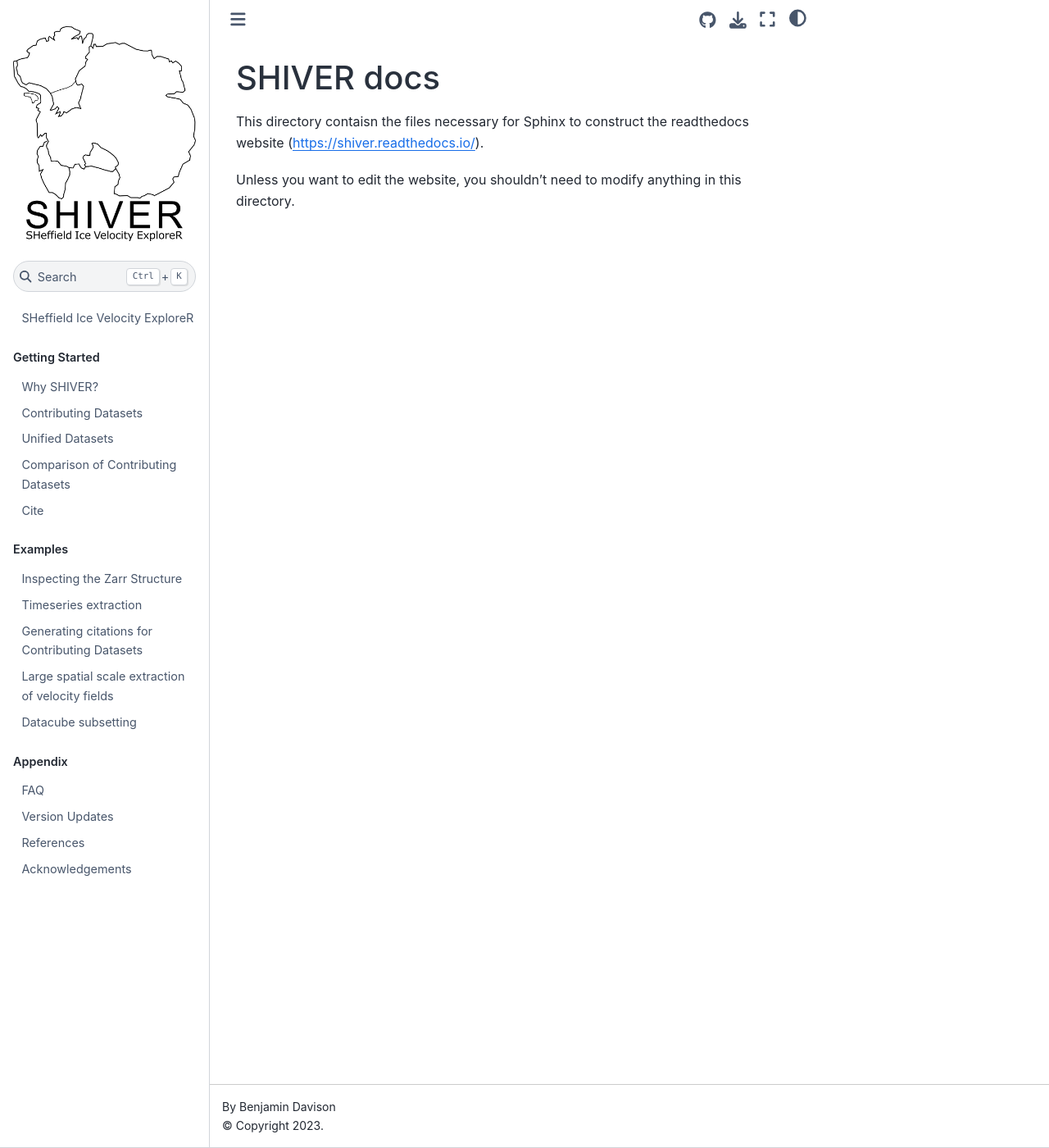
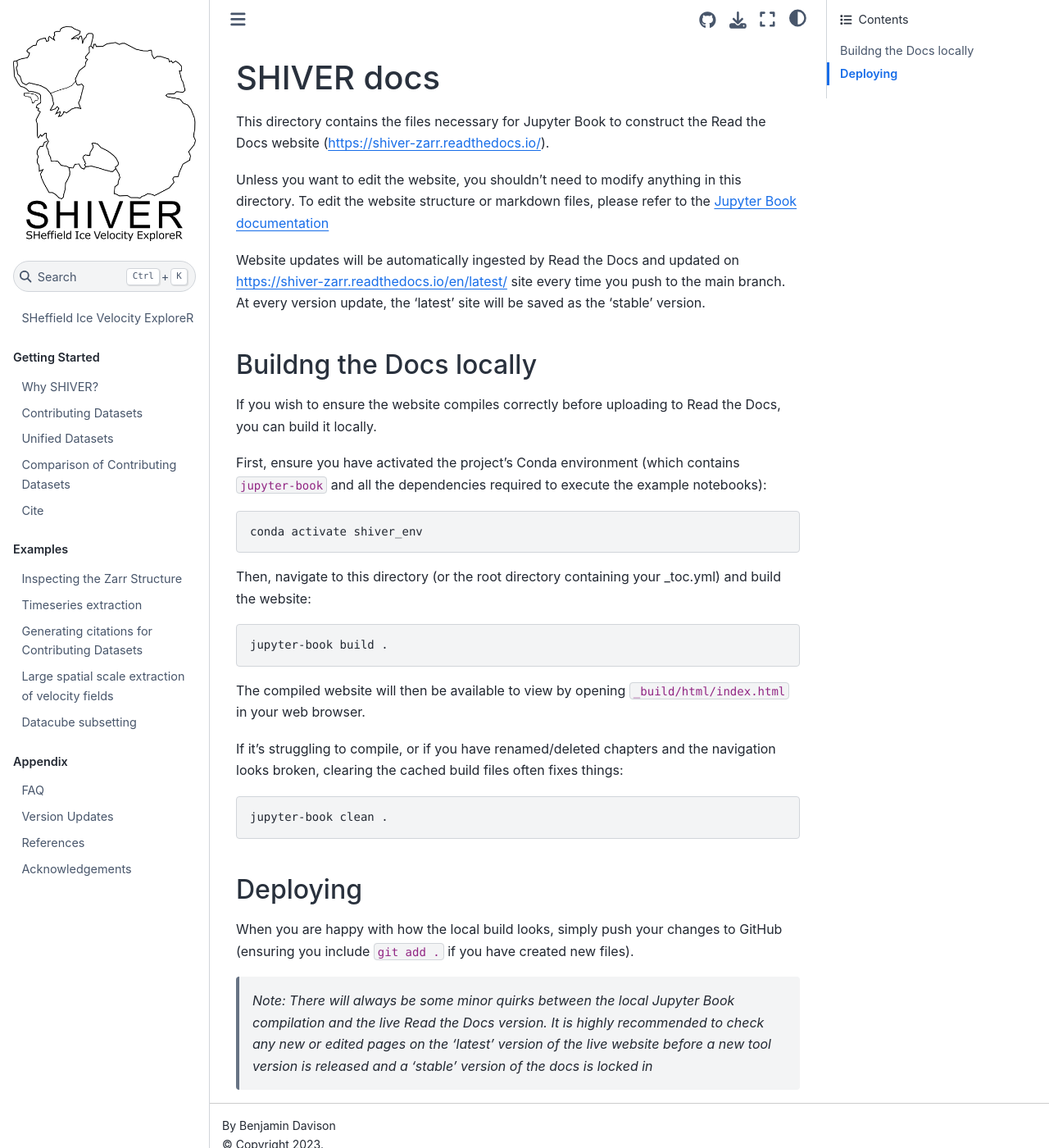
Before and after one commit to ben-davison/SHIVER-zarr, a Jupyter Book: the page built from docs/README.md, in a window 1280 px wide and 1400 px high. Shown: the whole window at 82% size. Built offline with Jupyter Book 1.0.4 settings and Sphinx 7.4.7 and the Sphinx Book theme 1.1.4, drawn with Linux system fonts in a browser that asks for light colours; pages that are not in the unit, such as notebooks, are missing from menus.

Commit message:
Added readthedocs.yaml and updated README

````diff
--- a/docs/README.md
+++ b/docs/README.md
@@ -1,5 +1,35 @@
 # SHIVER docs
 
-This directory contaisn the files necessary for Sphinx to construct the readthedocs website (https://shiver.readthedocs.io/).
+This directory contains the files necessary for Jupyter Book to construct the Read the Docs website (https://shiver-zarr.readthedocs.io/).
 
-Unless you want to edit the website, you shouldn't need to modify anything in this directory.
+Unless you want to edit the website, you shouldn't need to modify anything in this directory. To edit the website structure or markdown files, please refer to the [Jupyter Book documentation](https://jupyterbook.org/)
+
+Website updates will be automatically ingested by Read the Docs and updated on https://shiver-zarr.readthedocs.io/en/latest/ site every time you push to the main branch. At every version update, the 'latest' site will be saved as the 'stable' version.
+
+## Buildng the Docs locally
+If you wish to ensure the website compiles correctly before uploading to Read the Docs, you can build it locally.
+
+First, ensure you have activated the project's Conda environment (which contains `jupyter-book` and all the dependencies required to execute the example notebooks):
+
+```bash
+conda activate shiver_env
+```
+
+Then, navigate to this directory (or the root directory containing your _toc.yml) and build the website:
+
+```bash
+jupyter-book build .
+```
+
+The compiled website will then be available to view by opening `_build/html/index.html` in your web browser.
+
+If it's struggling to compile, or if you have renamed/deleted chapters and the navigation looks broken, clearing the cached build files often fixes things:
+
+```bash
+jupyter-book clean .
+```
+
+## Deploying
+When you are happy with how the local build looks, simply push your changes to GitHub (ensuring you include `git add .` if you have created new files).
+
+> _Note: There will always be some minor quirks between the local Jupyter Book compilation and the live Read the Docs version. It is highly recommended to check any new or edited pages on the 'latest' version of the live website before a new tool version is released and a 'stable' version of the docs is locked in_
````
Also changed, not shown: README.md (+2 -2 lines), .readthedocs.yaml (added).
